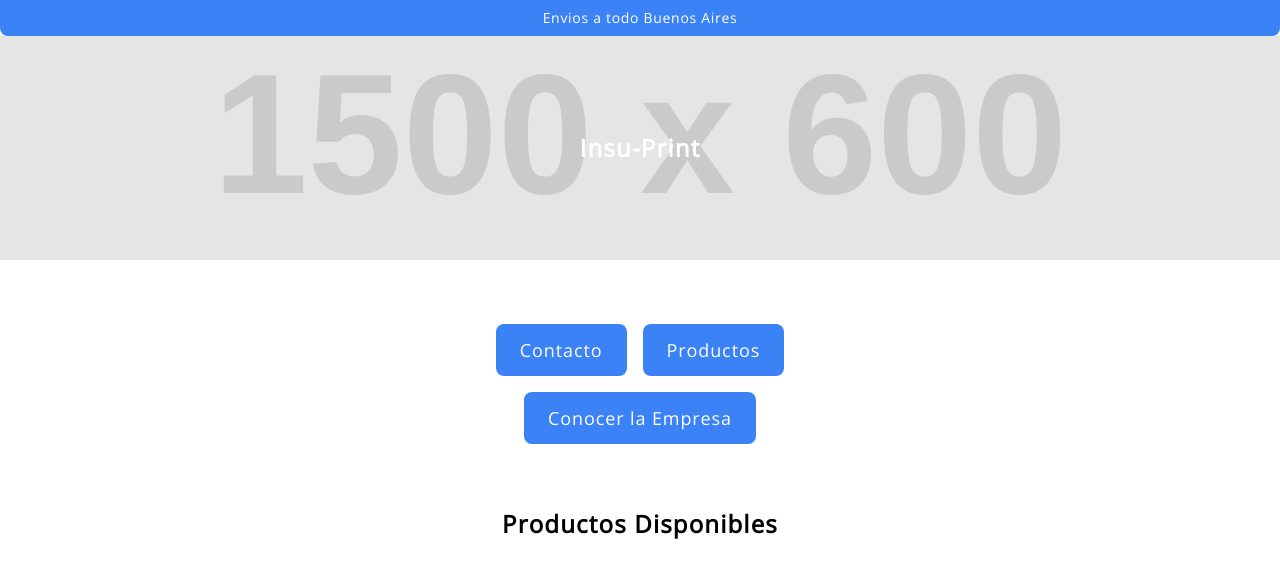
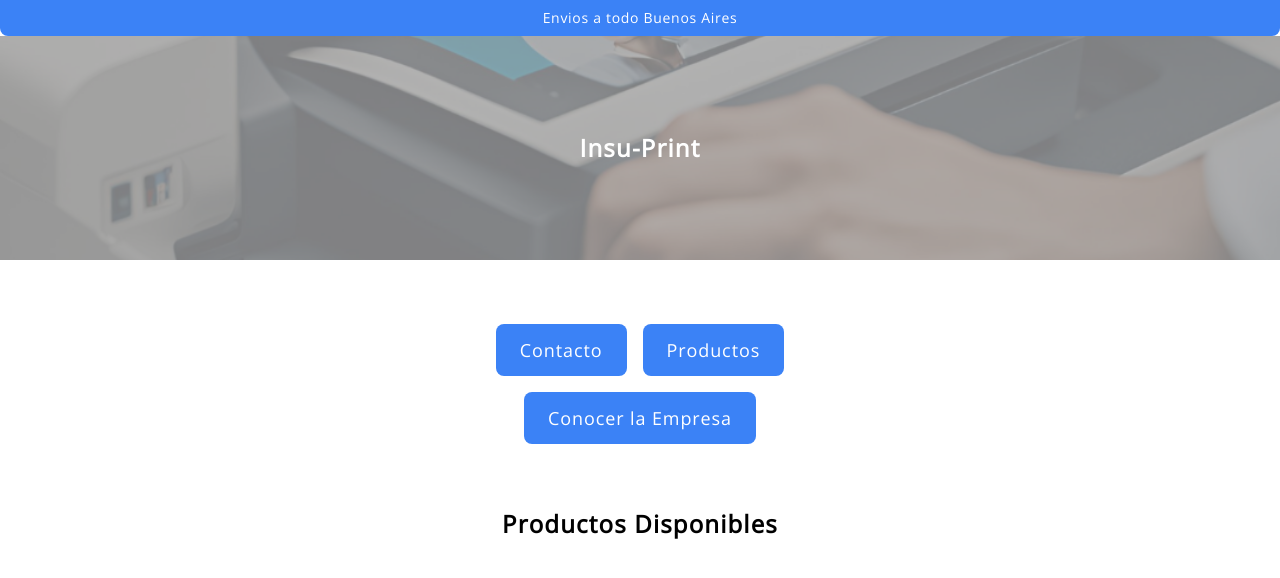
Before and after one commit to Insuprint/proyect-web, a plain HTML site: page index.html in a window 1280 px wide. Drawn offline with nearby package versions, Linux system fonts and the light colour scheme; no server answers; placeholder pictures from the web are drawn by us.

Commit message:
Add files via upload

```diff
--- a/index.html
+++ b/index.html
@@ -20,7 +20,7 @@
   </div>
   <!-- Title Section -->
   <div class="relative py-24 w-full text-center">
-    <div class="absolute inset-0 bg-cover bg-center opacity-50" style="background-image: url('https://via.placeholder.com/1500x600');"></div>
+    <div class="absolute inset-0 bg-cover bg-center opacity-50" style="background-image: url('https://github.com/Insuprint/proyect-web/blob/main/1.png?raw=true');"></div>
     <h1 class="relative text-2xl font-bold tracking-wider text-white">
       Insu-Print
     </h1>
```
